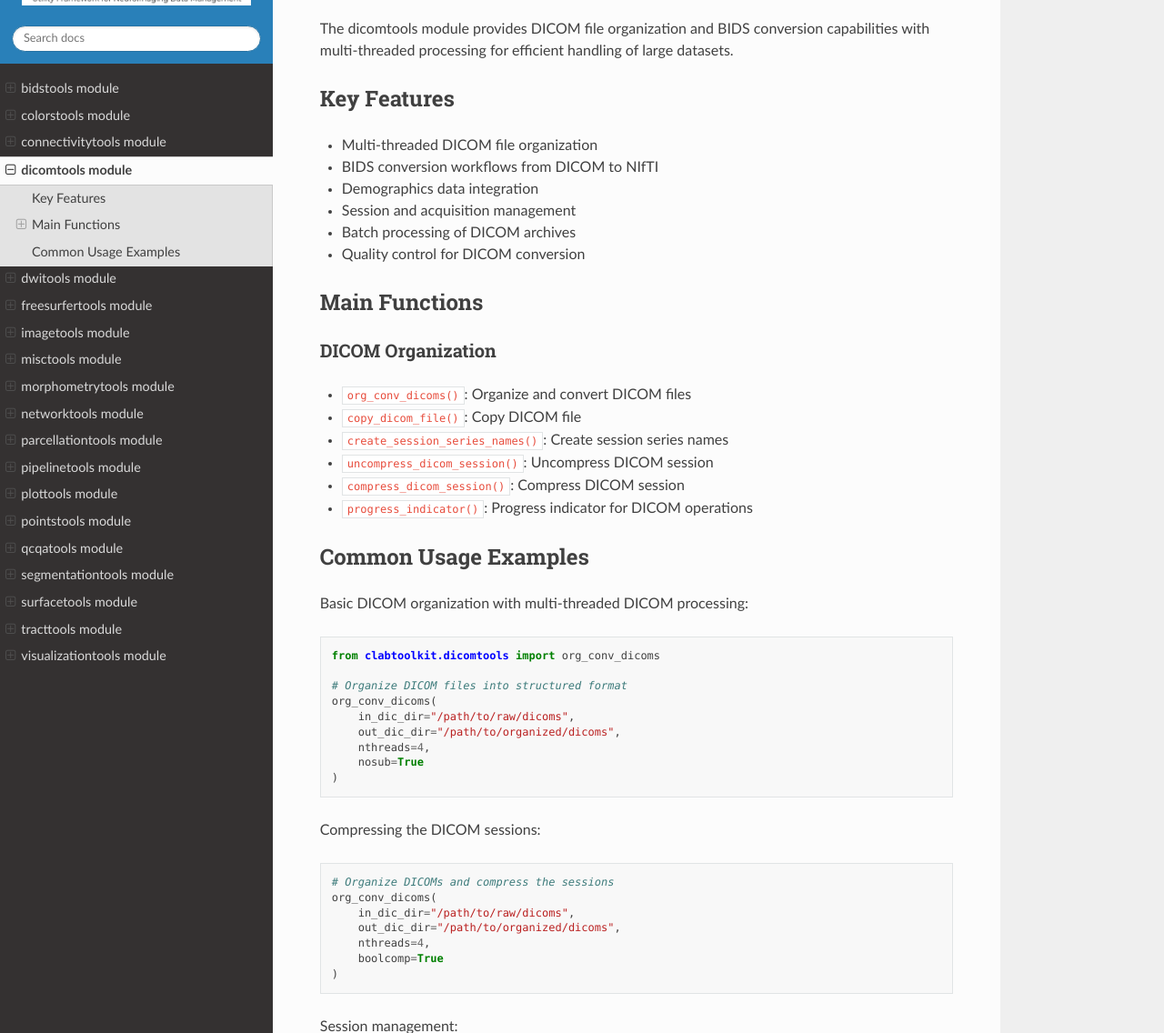
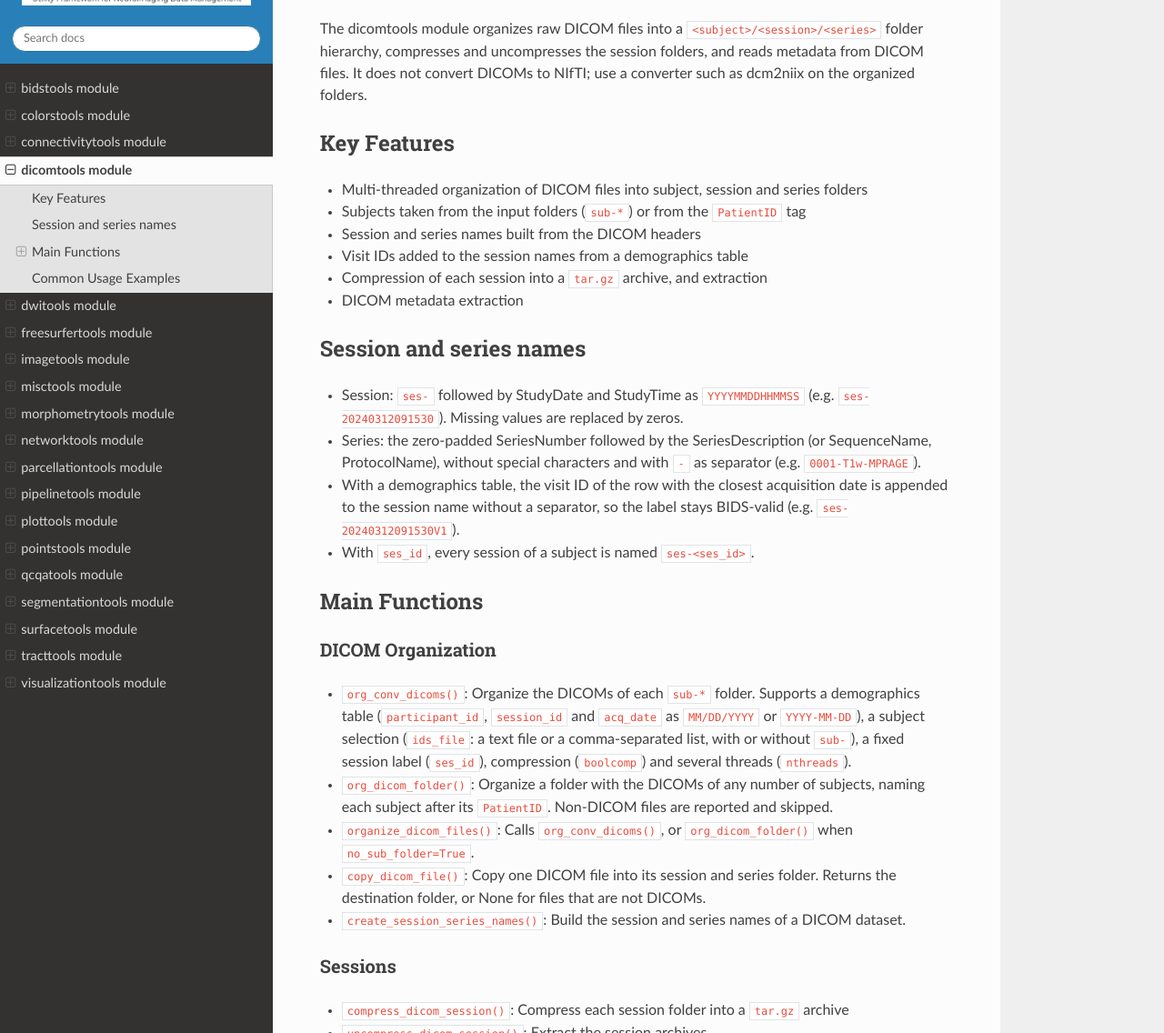
Before and after one commit to connectomicslab/clabtoolkit, a Sphinx documentation site: the page built from docs/source/modules/dicomtools.rst, in a window 1280 px wide and 1400 px high, cut to the strip 264-1400 px from the top of the window. Shown: the whole strip at 91% size. Built offline with Sphinx 7.4.7 and the Read the Docs theme 3.1.0, drawn with Linux system fonts in a browser that asks for light colours; pages that are not in the unit, such as notebooks, are missing from menus; some of the changed text lies outside the part shown.

Commit message:
Update the dicomtools documentation
Describe what the module does (organization, naming rules, compression
and metadata extraction) instead of the DICOM-to-NIfTI conversion and
quality control it does not provide, document org_dicom_folder,
organize_dicom_files and get_dicom_info, and add the dicomtools fixes to
HISTORY.rst.

```diff
--- a/docs/source/modules/dicomtools.rst
+++ b/docs/source/modules/dicomtools.rst
@@ -6,57 +6,107 @@ dicomtools module
    :undoc-members:
    :show-inheritance:
 
-The dicomtools module provides DICOM file organization and BIDS conversion capabilities with multi-threaded processing for efficient handling of large datasets.
+The dicomtools module organizes raw DICOM files into a
+``<subject>/<session>/<series>`` folder hierarchy, compresses and uncompresses the
+session folders, and reads metadata from DICOM files. It does not convert DICOMs
+to NIfTI; use a converter such as dcm2niix on the organized folders.
 
 Key Features
 ------------
-- Multi-threaded DICOM file organization
-- BIDS conversion workflows from DICOM to NIfTI
-- Demographics data integration
-- Session and acquisition management
-- Batch processing of DICOM archives
-- Quality control for DICOM conversion
+- Multi-threaded organization of DICOM files into subject, session and series folders
+- Subjects taken from the input folders (``sub-*``) or from the ``PatientID`` tag
+- Session and series names built from the DICOM headers
+- Visit IDs added to the session names from a demographics table
+- Compression of each session into a ``tar.gz`` archive, and extraction
+- DICOM metadata extraction
+
+Session and series names
+------------------------
+- Session: ``ses-`` followed by StudyDate and StudyTime as ``YYYYMMDDHHMMSS``
+  (e.g. ``ses-20240312091530``). Missing values are replaced by zeros.
+- Series: the zero-padded SeriesNumber followed by the SeriesDescription (or
+  SequenceName, ProtocolName), without special characters and with ``-`` as
+  separator (e.g. ``0001-T1w-MPRAGE``).
+- With a demographics table, the visit ID of the row with the closest acquisition
+  date is appended to the session name without a separator, so the label stays
+  BIDS-valid (e.g. ``ses-20240312091530V1``).
+- With ``ses_id``, every session of a subject is named ``ses-<ses_id>``.
 
 Main Functions
 --------------
 
 DICOM Organization
 ~~~~~~~~~~~~~~~~~~
-- ``org_conv_dicoms()``: Organize and convert DICOM files
-- ``copy_dicom_file()``: Copy DICOM file
-- ``create_session_series_names()``: Create session series names
-- ``uncompress_dicom_session()``: Uncompress DICOM session
-- ``compress_dicom_session()``: Compress DICOM session
-- ``progress_indicator()``: Progress indicator for DICOM operations
+- ``org_conv_dicoms()``: Organize the DICOMs of each ``sub-*`` folder. Supports a
+  demographics table (``participant_id``, ``session_id`` and ``acq_date`` as
+  ``MM/DD/YYYY`` or ``YYYY-MM-DD``), a subject selection (``ids_file``: a text file
+  or a comma-separated list, with or without ``sub-``), a fixed session label
+  (``ses_id``), compression (``boolcomp``) and several threads (``nthreads``).
+- ``org_dicom_folder()``: Organize a folder with the DICOMs of any number of
+  subjects, naming each subject after its ``PatientID``. Non-DICOM files are
+  reported and skipped.
+- ``organize_dicom_files()``: Calls ``org_conv_dicoms()``, or ``org_dicom_folder()``
+  when ``no_sub_folder=True``.
+- ``copy_dicom_file()``: Copy one DICOM file into its session and series folder.
+  Returns the destination folder, or None for files that are not DICOMs.
+- ``create_session_series_names()``: Build the session and series names of a
+  DICOM dataset.
+
+Sessions
+~~~~~~~~
+- ``compress_dicom_session()``: Compress each session folder into a ``tar.gz`` archive
+- ``uncompress_dicom_session()``: Extract the session archives
+
+Auxiliary
+~~~~~~~~~
+- ``get_dicom_info()``: Extract all the tags of a DICOM file, or only some of them
+- ``progress_indicator()``: Progress bar callback used by the threaded organization
 
 Common Usage Examples
 ---------------------
 
-Basic DICOM organization with multi-threaded DICOM processing::
+Organizing the DICOMs of each subject folder::
 
     from clabtoolkit.dicomtools import org_conv_dicoms
 
-    # Organize DICOM files into structured format
+    # /path/to/raw/dicoms/sub-01, sub-02, ... -> <subject>/<session>/<series>
     org_conv_dicoms(
         in_dic_dir="/path/to/raw/dicoms",
         out_dic_dir="/path/to/organized/dicoms",
         nthreads=4,
-        nosub=True
     )
 
-Compressing the DICOM sessions::
-
-    # Organize DICOMs and compress the sessions
+    # Add the visit IDs from a demographics table and process two subjects only
     org_conv_dicoms(
         in_dic_dir="/path/to/raw/dicoms",
         out_dic_dir="/path/to/organized/dicoms",
-        nthreads=4,
-        boolcomp=True
+        demog_file="/path/to/demographics.csv",
+        ids_file="01,02",
     )
 
-Session management::
+    # Organize the DICOMs and compress the sessions
+    org_conv_dicoms(
+        in_dic_dir="/path/to/raw/dicoms",
+        out_dic_dir="/path/to/organized/dicoms",
+        boolcomp=True,
+    )
 
-    # Compress processed DICOM session
-    compress_dicom_session(
-        dic_dir="/path/to/bids_dataset",
-    )
+Organizing a folder with the DICOMs of several subjects::
+
+    from clabtoolkit.dicomtools import org_dicom_folder
+
+    # The subject folders are named after the PatientID tag
+    org_dicom_folder("/path/to/scanner/export", "/path/to/organized/dicoms", nthreads=8)
+
+Compressing and uncompressing sessions::
+
+    from clabtoolkit.dicomtools import compress_dicom_session, uncompress_dicom_session
+
+    failed = compress_dicom_session("/path/to/organized/dicoms")
+    failed = uncompress_dicom_session("/path/to/organized/dicoms", boolrmtar=True)
+
+Reading DICOM metadata::
+
+    from clabtoolkit.dicomtools import get_dicom_info
+
+    info = get_dicom_info("/path/to/file.dcm", tags=["PatientID", "StudyDate", "SeriesDescription"])
```
Also changed, not shown: DOCUMENTATION.md (+17 -5 lines), HISTORY.rst (+6 -1 lines).
